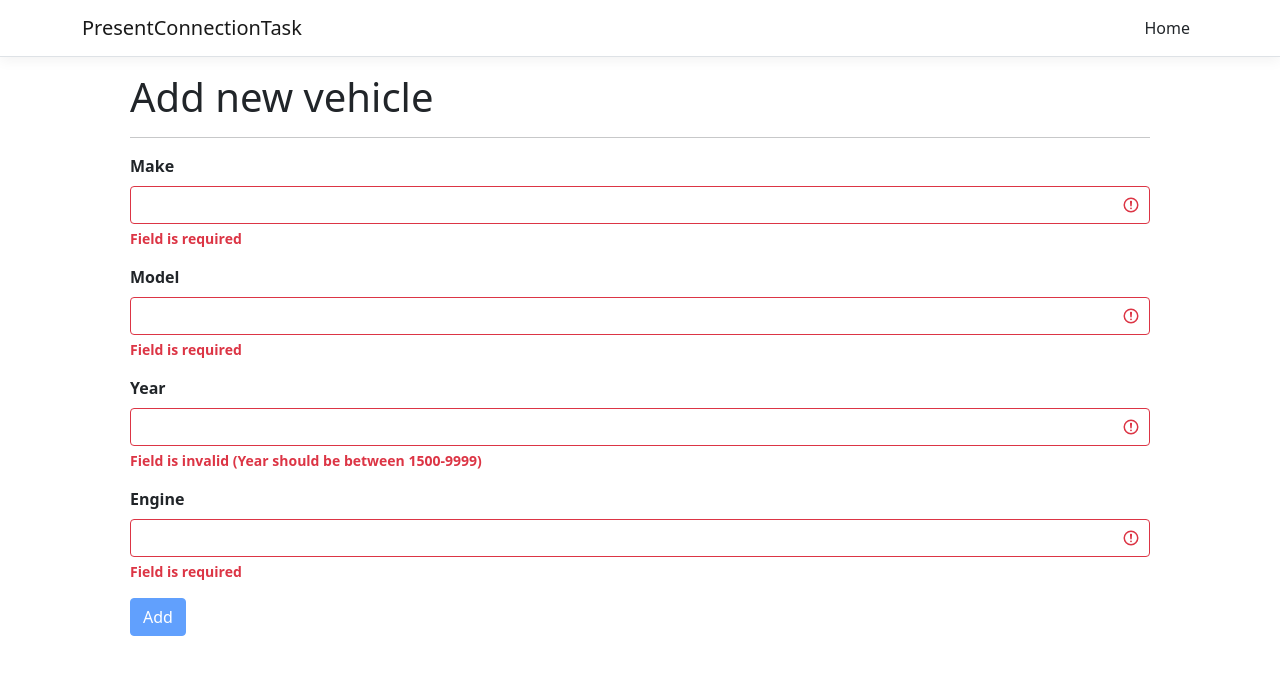
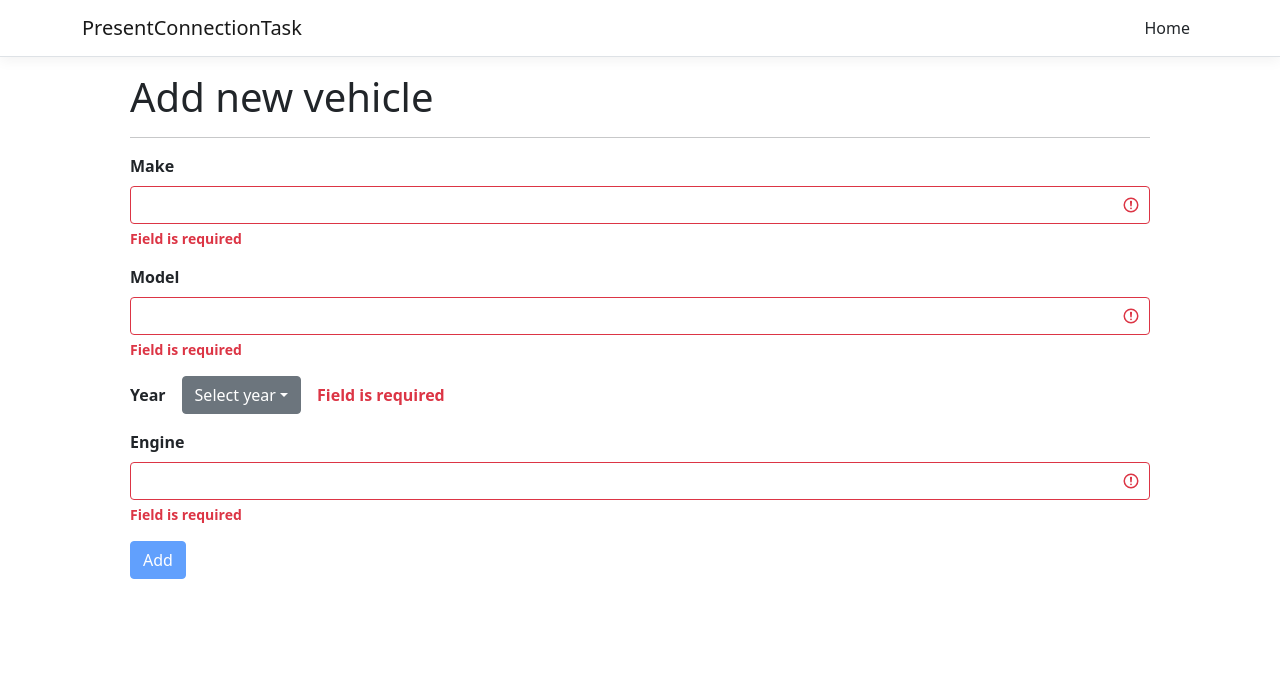
Before and after one commit to sippanas/present-connection-task, a React (Create React App) app in the folder PCTask/ClientApp/: page /vehicles/create in a window 1280 px wide. Shown: the top 674 px of the page. Built offline with nearby package versions, Linux system fonts and the light colour scheme.

Commit message:
Replaced year input field with dropdown

```diff
--- a/PCTask/ClientApp/src/components/CreateVehicle.js
+++ b/PCTask/ClientApp/src/components/CreateVehicle.js
@@ -1,18 +1,21 @@
 import React, { useState, useEffect, useRef } from 'react';
 import { useNavigate } from 'react-router-dom';
-import { Spinner } from 'reactstrap';
+import { Spinner, Dropdown, DropdownToggle, DropdownMenu, DropdownItem } from 'reactstrap';
 import validator from 'validator';
 import APIService from '../services/api.service';
 
 const CreateVehicle = () => {
+    const yearRangeMin = 1800;
+    const yearRangeMax = new Date().getFullYear() + 1;
     const navigate = useNavigate();
     const formValid = useRef(false);
-    const addingNew = useRef(false);
+    const [addingNew, setAddingNew] = useState(false);
+    const [dropdownOpen, setDropdownOpen] = useState(false);
 
     const [formValues, setFormValues] = useState({
         make: '',
         model: '',
-        year: '',
+        year: 0,
         engine: ''
     });
 
@@ -26,7 +29,6 @@ const CreateVehicle = () => {
 
     const onSubmit = (e) => {
         e.preventDefault();
-        addingNew.current = true;
 
         APIService.createVehicle(formValues.make, formValues.model, formValues.year, formValues.engine)
             .then((created) => {
@@ -37,8 +39,6 @@ const CreateVehicle = () => {
                     alert('A server error has occured');
                 }
             });
-
-        addingNew.current = false;
     };
 
     const handleUserInput = (e) => {
@@ -62,9 +62,8 @@ const CreateVehicle = () => {
             }
             else errors.model = '';
 
-            if (validator.isEmpty(formValues.year) || !validator.isNumeric(formValues.year) ||
-                (formValues.year < 1500 || formValues.year > 9999)) {
-                errors.year = 'Field is invalid (Year should be between 1500-9999)';
+            if (!(formValues.year > 0)) {
+                errors.year = 'Field is required';
             }
             else errors.year = '';
 
@@ -84,12 +83,22 @@ const CreateVehicle = () => {
 
         validateForm();
 
-    }, [formValues]);
+    }, [formValues, formValues.year]);
+
+    const toggle = () => setDropdownOpen((prevState) => !prevState);
+
+    const onDropdownClicked = (value) => {
+        formValues.year = value;
+    };
+
+    // Used for creating year range in dropdown
+    const range = (start, stop, step) =>
+        Array.from({ length: (stop - start) / step + 1 }, (_, i) => start + i * step);
 
     return (
         <div className="mx-auto px-5">
             <h1>Add new vehicle</h1>
-            <hr/>
+            <hr />
             <form onSubmit={onSubmit} noValidate>
                 <div className="mb-3 fw-bold">
                     <label htmlFor="makeInput" className="form-label">Make</label>
@@ -111,15 +120,17 @@ const CreateVehicle = () => {
                         {formErrors.model}
                     </div>
                 </div>
-                <div className="mb-3 fw-bold">
-                    <label htmlFor="yearInput" className="form-label">Year</label>
-                    <input name="year" type="text" id="yearInput" maxLength={4}
-                        className={`form-control ${formErrors.year.length > 0 ? 'is-invalid' : 'is-valid'}`}
-                        aria-describedby="yearInputFeedback"
-                        onChange={(e) => handleUserInput(e)} />
-                    <div id="yearInputFeedback" className="invalid-feedback">
-                        {formErrors.year}
-                    </div>
+                <div className="d-flex justify-content-start align-items-center gap-3 my-3">
+                    <div className="fw-bold">Year</div>
+                    <Dropdown isOpen={dropdownOpen} toggle={toggle} direction="down">
+                        <DropdownToggle caret>{formValues.year > 0 ? formValues.year : 'Select year'}</DropdownToggle>
+                        <DropdownMenu className="dropdown-scroll">
+                            {range(yearRangeMin, yearRangeMax, 1).reverse().map((value) => {
+                                return <DropdownItem key={value} onClick={() => onDropdownClicked(value)}>{value}</DropdownItem>
+                            })}
+                        </DropdownMenu>
+                    </Dropdown>
+                    <div className="fw-bold text-danger">{formErrors.year}</div>
                 </div>
                 <div className="mb-3 fw-bold">
                     <label htmlFor="engineInput" className="form-label">Engine</label>
@@ -132,9 +143,9 @@ const CreateVehicle = () => {
                     </div>
                 </div>
                 <button type="submit" className="btn btn-primary"
-                    disabled={!formValid.current}>
-                    {addingNew.current && <Spinner size="sm">Adding...</Spinner>}
-                    {!addingNew.current && <span>Add</span>}
+                    disabled={!formValid.current} onClick={() => setAddingNew(true)}>
+                    {addingNew && <Spinner size="sm">Adding...</Spinner>}
+                    {!addingNew && <span>{' '}Add</span>}
                 </button>
             </form>
         </div>
--- a/PCTask/ClientApp/src/custom.css
+++ b/PCTask/ClientApp/src/custom.css
@@ -23,3 +23,9 @@ code {
 .bg-gray {
     background-color: #F1F1F1;
 }
+
+/* Scrollable dropdown */
+.dropdown-scroll {
+    max-height: 200px;
+    overflow-y: auto;
+}
```
